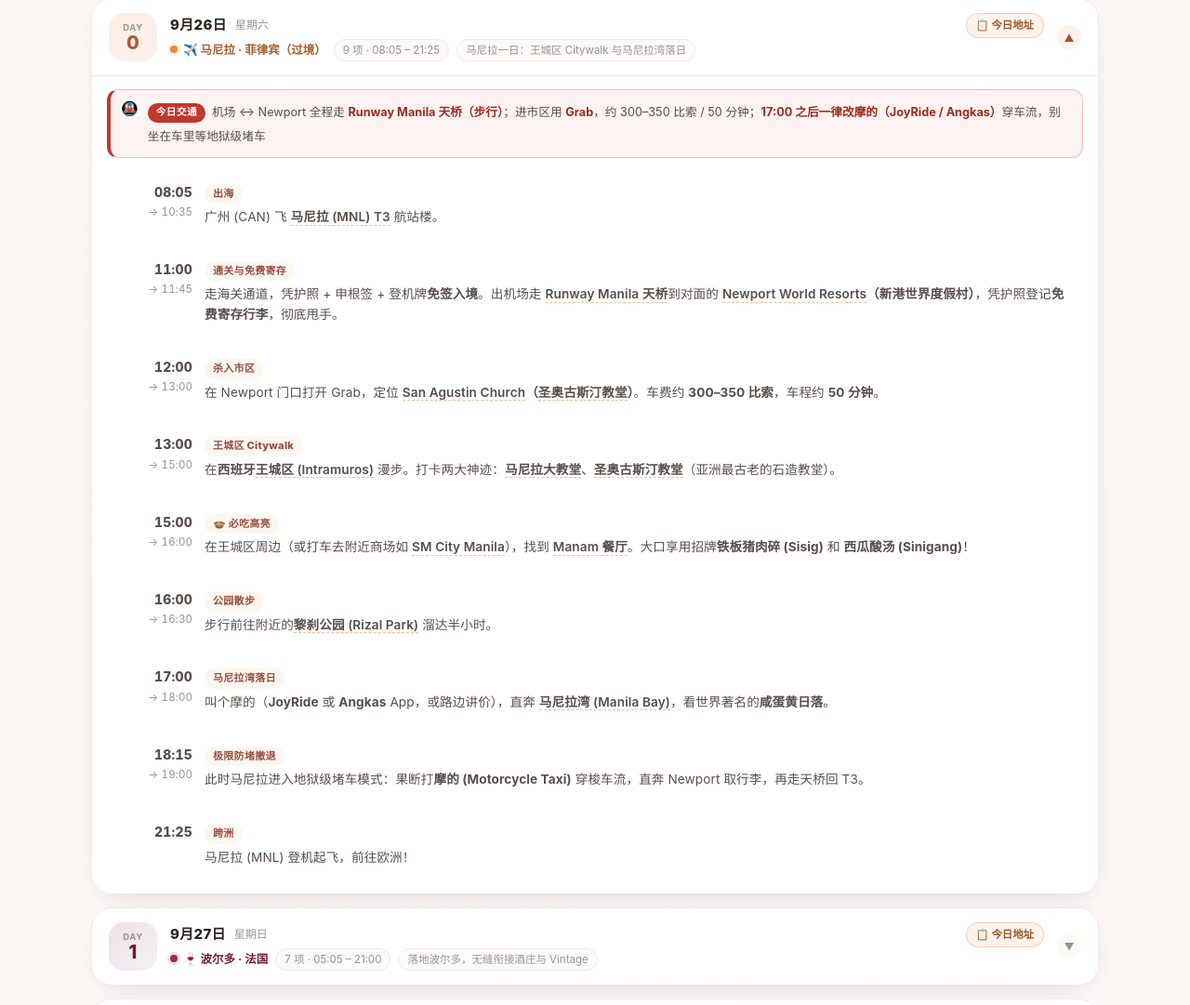
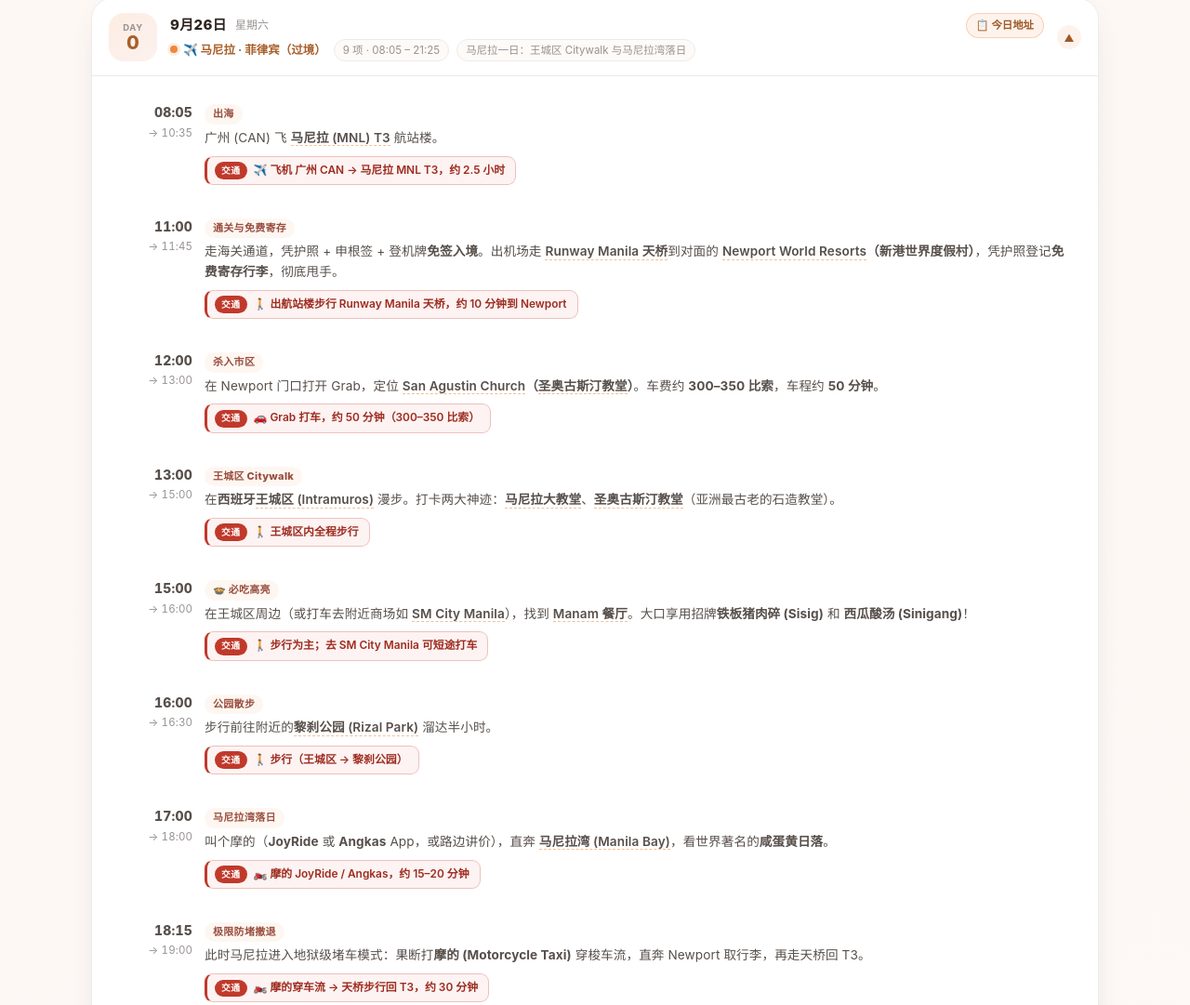
Before and after one commit to arrytang-lab/eu-trip-2f8c9a, a plain HTML site: page index.html in a window 1280 px wide. Shown: the part 893-1974 px from the top of the page at 93% size. Drawn offline with Linux system fonts and the light colour scheme.

Commit message:
v13: 改回「逐时间节点」的移动方式小卡（撤销 v12 的日级交通卡）
- v12 的日级「今日交通」卡撤掉（数据 Day.traffic 保留备用，未渲染）
- 改为每个时间节点（每一段行程）单独一张红色小卡：在条目文字最后追加「交通」注释，
  写清这一段怎么移动、什么车、几站、多久、在哪换乘
- 新增 MOVE 表（12 天 / 67 条，与各日 items 顺序一一对应）
- 「此刻」面板同步：进行中/下一项也显示当前这一段的移动方式
- 红卡样式 .mv（红底 + 红色 交通 徽标 + 红左边框），深色与打印自适应
- SW 缓存 v12 → v13

Made-with: Proma

```diff
--- a/index.html
+++ b/index.html
@@ -343,8 +343,9 @@
   html .jb-row{gap:8px}
   html .jb-do{font-size:12.4px}
   html .traf{margin-top:10px;padding:9px 11px 9px 9px;gap:8px}
-  html .tf-x{font-size:12.2px}
-  html .tf-k{font-size:10.2px;padding:2px 8px}
+  html .mv{margin-top:7px;padding:5px 9px 5px 7px;gap:6px}
+  html .mv-x{font-size:11.5px}
+  html .mv-k{font-size:9.4px;padding:1.5px 6px}
   /* 触屏不依赖 hover */
   .day-hd:hover,.item:hover{background:transparent}
   .chk:hover{border-color:var(--line);background:var(--card)}
@@ -447,12 +448,10 @@
 .jr span{flex:0 0 auto}
 .jr b{color:var(--ink)}
 
-/* ===== 每日交通小卡（标红） ===== */
-.traf{display:flex;gap:10px;align-items:flex-start;margin-top:12px;padding:10px 13px 10px 11px;background:var(--red-soft);border:1px solid var(--red-line);border-left:4px solid var(--red);border-radius:12px}
-.tf-ic{font-size:15px;line-height:1.35;flex:0 0 auto}
-.tf-k{display:inline-block;font-size:10.6px;font-weight:900;letter-spacing:.5px;color:#fff;background:var(--red);border-radius:999px;padding:2px 9px;margin-right:7px;vertical-align:1px;white-space:nowrap}
-.tf-x{font-size:12.7px;line-height:1.66;color:var(--ink2);overflow-wrap:anywhere}
-.tf-x b{color:var(--red-tx)}
+/* ===== 每个时间节点的「移动方式」小卡（标红，注释在最后） ===== */
+.mv{display:inline-flex;gap:7px;align-items:baseline;max-width:100%;margin-top:8px;background:var(--red-soft);border:1px solid var(--red-line);border-left:3px solid var(--red);border-radius:9px;padding:5px 11px 5px 8px}
+.mv-k{flex:0 0 auto;font-size:9.8px;font-weight:900;letter-spacing:.5px;color:#fff;background:var(--red);border-radius:999px;padding:1.5px 7px;white-space:nowrap}
+.mv-x{font-size:11.9px;line-height:1.55;font-weight:600;color:var(--red-tx);overflow-wrap:anywhere}
 .mbar .mb-tgtg{flex:0 0 auto;margin-left:8px;font-size:11.4px;font-weight:800;color:#0b3d24;background:#7ff0b6;padding:6px 10px;border-radius:999px;display:none}
 .mbar .mb-tgtg.on{display:block}
 
@@ -859,6 +858,77 @@
   ]}
 ];
 
+/* 每个时间节点的「移动方式」小卡：与各自 items 顺序一一对应 */
+const MOVE = {
+  0: ['✈️ 飞机 广州 CAN → 马尼拉 MNL T3，约 2.5 小时',
+    '🚶 出航站楼步行 Runway Manila 天桥，约 10 分钟到 Newport',
+    '🚗 Grab 打车，约 50 分钟（300–350 比索）',
+    '🚶 王城区内全程步行',
+    '🚶 步行为主；去 SM City Manila 可短途打车',
+    '🚶 步行（王城区 → 黎刹公园）',
+    '🏍️ 摩的 JoyRide / Angkas，约 15–20 分钟',
+    '🏍️ 摩的穿车流 → 天桥步行回 T3，约 30 分钟',
+    '✈️ 登机起飞 MNL → IST'],
+  1: ['🛬 伊斯坦布尔 IST 机场内换乘，中转 1 小时 50 分',
+    '🚗 Uber 直达酒庄，约 15 分钟',
+    '🚶 酒庄内步行参观',
+    '🚶 步行 15 分钟至 Pessac Centre 电车站',
+    '🚋 Tram B 线（往 Berges de la Garonne），约 40 分钟到 Bassins à Flot',
+    '🚋 Tram B 返市中心，Hôtel de Ville 站下车',
+    '🚶 步行至水镜池与餐厅'],
+  2: ['🚶 酒店步行 5–8 分钟到 La Cité du Vin',
+    '🚋 La Cité du Vin 站 Tram B → Porte de Bourgogne 站，同站台换 Tram A（Aéroport 方向）直达机场',
+    '✈️ 波尔多 BOD → 尼斯 NCE，约 1.5 小时',
+    '🚋 机场 Tram L2（往 Port Lympia），5 站至 Sainte-Hélène',
+    '🚶 过马路即到餐厅；远则打车约 10 分钟',
+    '🚶 酒店过马路即到海滩'],
+  3: ['🚋 Tram L2 到 Jean Médecin 站 + 🚶 步行 8 分钟到 Nice-Ville 正门',
+    '🚆 TER 沿海铁路至 Menton-Garavan 站，约 35 分钟',
+    '🚆 TER 回芒通站 → Monaco-Monte-Carlo，约 12 分钟',
+    '🚗 摩纳哥租跑车自驾（F1 发卡弯赛道）',
+    '🚆 摩纳哥地下火车站 TER 回尼斯，约 25 分钟'],
+  4: ['🚆 TER（往 Cannes 方向）至 Antibes 站 + 🚶 老城步行 10–15 分钟',
+    '🚶 老城内步行',
+    '🚆 TER 穿城不停，Antibes → Villefranche-sur-Mer',
+    '🚆 TER 回 Nice-Ville → 🚋 转 Tram L1 到 Opéra 站 + 🚶 5 分钟到海边'],
+  5: ['🚶 酒店周边步行放空',
+    '🚋 Tram L2 去尼斯机场 + ✈️ 尼斯 NCE → 日内瓦 GVA，约 1 小时',
+    '🚶 日内瓦机场内步行至火车站大厅（同一栋建筑）',
+    '🚆 IR15 / IC5 直达列车（2 等座），约 2 小时到 Bern HB'],
+  6: ['🚆 伯尔尼 → 卢塞恩 → 地下通道 12/13 站台 → Stans 站 + 🚶 5 分钟 + 🚠 石丹峰双层缆车',
+    '🚶 火车站负一层 Coop 超市采购',
+    '🚶 火车站正门过马路 → 🚢 卢塞恩湖大游船至 Vitznau 码头',
+    '🚞 红色齿轨列车 Vitznau → Rigi Kulm',
+    '🚞 蓝齿轨摸黑下山至 Arth-Goldau + 🚆 换火车回伯尔尼'],
+  7: ['🚆 RE 至 Kandersteg + 🚶 步行 15 分钟 + 🚠 缆车上山看厄希嫩湖',
+    '🚆 下山回 Kandersteg，经 Spiez 换乘至 Interlaken Ost',
+    '🚞 BOB 蓝黄列车（认准 Lauterbrunnen 车厢）→ 换黄色 WAB 齿轨上 Wengen',
+    '🚞 原路返回：WAB 齿轨 → BOB → RE 回伯尔尼'],
+  8: ['🚆 伯尔尼 → Basel SBB 换乘 TGV → 巴黎里昂站，全程约 4.5 小时',
+    'Ⓜ️14 → Pyramides 转 Ⓜ️7 → Cadet 站 + 🚶 出站南行 2 分钟',
+    'Ⓜ️7 转 Ⓜ️1 至协和广场',
+    '🚶 协和广场步行至奥赛 / 橘园',
+    'Ⓜ️ 至 Trocadéro 站（夏约宫）',
+    '🚢 塞纳河游船 + Ⓜ️9 转 Ⓜ️7 回酒店'],
+  9: ['Ⓜ️ 至 Opéra 站，步行至康朋街 31 号总店',
+    '🚶 皇家宫殿 / 里沃利街步行闲逛',
+    '🚶 步行至卢浮宫（预约入口）',
+    '🚶 穿过杜乐丽花园步行至协和广场',
+    '🚶 步行至海军府（协和广场旁）',
+    'Ⓜ️8 号线至 Grands Boulevards',
+    '🚶 沿 Rue La Fayette 步行 10–15 分钟回酒店'],
+  10: ['🚶 推行李向北步行 8–10 分钟到巴黎东站',
+    '🚆 TGV 巴黎东站 → 卢森堡火车站，约 2 小时 15 分',
+    '🚶 站内寄存行李 + 门口 🚋 T1 电车（往 Luxexpo / Kirchberg）',
+    '🚋 T1 电车驶过峡谷，Place de Metz 站下车',
+    '🚶 步行 2 分钟（金色少女像 → 宪法广场 → 圣母大教堂）',
+    '🚶 老城石板路向北步行 5–7 分钟',
+    '🚶 向北步行约 10 分钟 + 🛗 Pfaffenthal 免费全景电梯（60 米直降谷底）',
+    '🛗 电梯回上层 + 🚶 3 分钟到 Fondation Pescatore 站 + 🚋 T1 回火车站',
+    '🚋 T1 电车直达机场（Aéroport 方向），约 25 分钟'],
+  11: ['✈️ 航班落地 HKG；之后机场快线（到九龙 / 香港站）或打车']
+};
+
 /* 预计算绝对时刻 */
 DAYS.forEach((day, di)=>{
   const next = DAYS[di+1];
@@ -1249,14 +1319,16 @@
       </div>
       <div class="caret">▼</div>
     </div>
-    <div class="day-bd">${day.traffic ? `<div class="traf"><span class="tf-ic">🚇</span><div><span class="tf-k">今日交通</span><span class="tf-x">${day.traffic}</span></div></div>` : ''}<div class="items"></div></div>`;
+    <div class="day-bd"><div class="items"></div></div>`;
   tl.appendChild(el);
 
   const itemsBox = el.querySelector('.items');
-  day.items.forEach(x=>{
+  day.items.forEach((x, xi)=>{
     const r = document.createElement('div');
     r.className = 'item' + (x.soft ? ' soft' : '');
     const hasTgtg = /TGTG/.test(x.text);
+    const mvArr = MOVE[day.d];
+    const mv = (mvArr && mvArr[xi]) ? `<div class="mv"><span class="mv-k">交通</span><span class="mv-x">${mvArr[xi]}</span></div>` : '';
     const tm = x.soft && x.s && x.e
       ? `<div class="s">${x.t}</div><span class="e">${x.s}–${x.e}</span>`
       : (x.s && x.e
@@ -1267,6 +1339,7 @@
       <div class="cx">
         <span class="tag">${x.tag}</span>
         <div class="tx">${pinify(x.text, PINS[day.d])}</div>
+        ${mv}
         ${hasTgtg ? `<a class="tgtg-btn" href="${TGTG.web}" data-tgtg="1" target="_blank" rel="noopener"><span class="tgp"></span>打开 TGTG App 抢盲袋</a>` : ''}
         <div class="prog" style="display:none"><i style="width:0%"></i></div>
         <div class="leftnote" style="display:none"></div>
@@ -1483,6 +1556,8 @@
     } else {
       const dayTag = `DAY ${today.d} · ${today.emoji} ${today.city}`;
       const qOf = x => x ? ((PINS[today.d]||[]).filter(p => plain(x.text).indexOf(p[0]) >= 0).map(p=>p[1])[0] || '') : '';
+      const mvOf = x => x ? ((MOVE[today.d]||[])[today.items.indexOf(x)] || '') : '';
+      const mvHtml = x => mvOf(x) ? `<div class="mv" style="margin-top:9px"><span class="mv-k">交通</span><span class="mv-x">${mvOf(x)}</span></div>` : '';
       if(cur){
         const hasEnd = !!cur.endAt;
         const curQ = qOf(cur);
@@ -1492,6 +1567,7 @@
               <span class="now-tag${cur.soft ? ' gap' : ''}">${cur.soft ? '弹性时段进行中' : '进行中'} · ${cur.tag}</span>
               <div class="now-text">${plain(cur.text)}</div>
               <div class="now-meta">${dayTag} &nbsp;·&nbsp; ${cur.s ? cur.s + (cur.e ? ' – ' + cur.e : ' 起') : cur.t} &nbsp;·&nbsp; ${today.tzLabel}</div>
+              ${mvHtml(cur)}
               ${curQ ? `<button class="copybtn" type="button" data-copy-q="${escAttr(curQ)}">📋 复制地址（当地语言）</button>` : ''}
             </div>
             <div class="now-right"><div class="k">${hasEnd ? '本项剩余' : '已用时'}</div><div class="big" data-left></div></div>
@@ -1511,6 +1587,7 @@
               <span class="now-tag gap">${gapTag}</span>
               <div class="now-text">${nxt ? '下一项：' + plain(nxt.text) : '今日日程已结束'}</div>
               <div class="now-meta">${dayTag} &nbsp;·&nbsp; ${nxt ? (nxt.s || nxt.t) + ' 开始 · ' + today.tzLabel : '切换到休息模式'}</div>
+              ${mvHtml(nxt)}
               ${nxtQ ? `<button class="copybtn" type="button" data-copy-q="${escAttr(nxtQ)}">📋 复制下一站地址</button>` : ''}
             </div>
             <div class="now-right"><div class="k">${nxt ? '距下一项' : '状态'}</div><div class="big" data-left></div></div>
@@ -1877,7 +1954,7 @@
 /* =========================================================
    3.9 离线就绪指示
    ========================================================= */
-const APP_V = 'v12';
+const APP_V = 'v13';
 (function offStat(){
   const el = document.getElementById('offStat');
   if(!el) return;
--- a/sw.js
+++ b/sw.js
@@ -1,5 +1,5 @@
 /* 欧游看板离线缓存：网络优先，断网回落缓存，保证飞机/无网时也能看行程 */
-const CACHE = 'eu2026-v12';
+const CACHE = 'eu2026-v13';
 const ASSETS = ['./', './index.html', './apple-touch-icon.png', './manifest.webmanifest'];
 
 self.addEventListener('install', e => {
```
